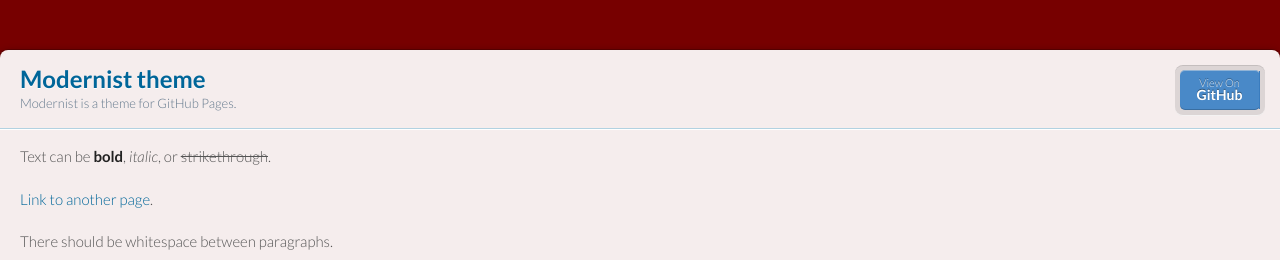
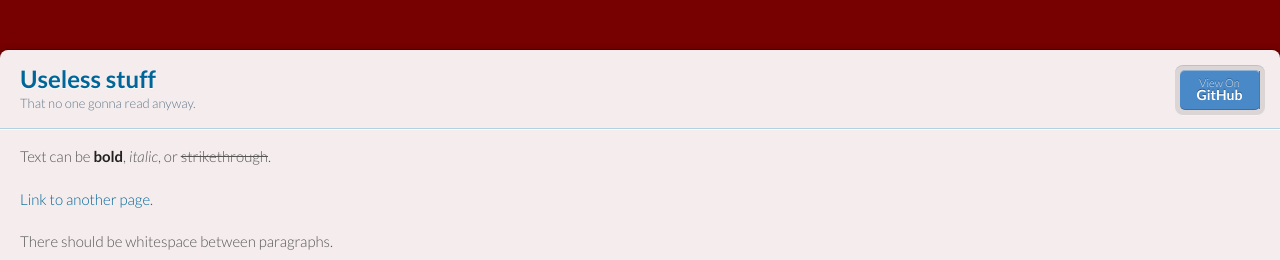
Before and after one commit to snuk182/snuk182.github.io, a Jekyll site: the page built from index.md, in a window 1280 px wide and 900 px high. Shown: the top 260 px of the window. Built offline with Jekyll 4.4.1, drawn with Linux system fonts in a browser that asks for light colours.

Commit message:
Customization #3

```diff
--- a/_config.yml
+++ b/_config.yml
@@ -1,5 +1,5 @@
-title: Modernist theme
-description: Modernist is a theme for GitHub Pages.
+title: Useless stuff
+description: That no one gonna read anyway.
 show_downloads: false
 google_analytics:
 theme:
```
Also changed, not shown: README.md.
